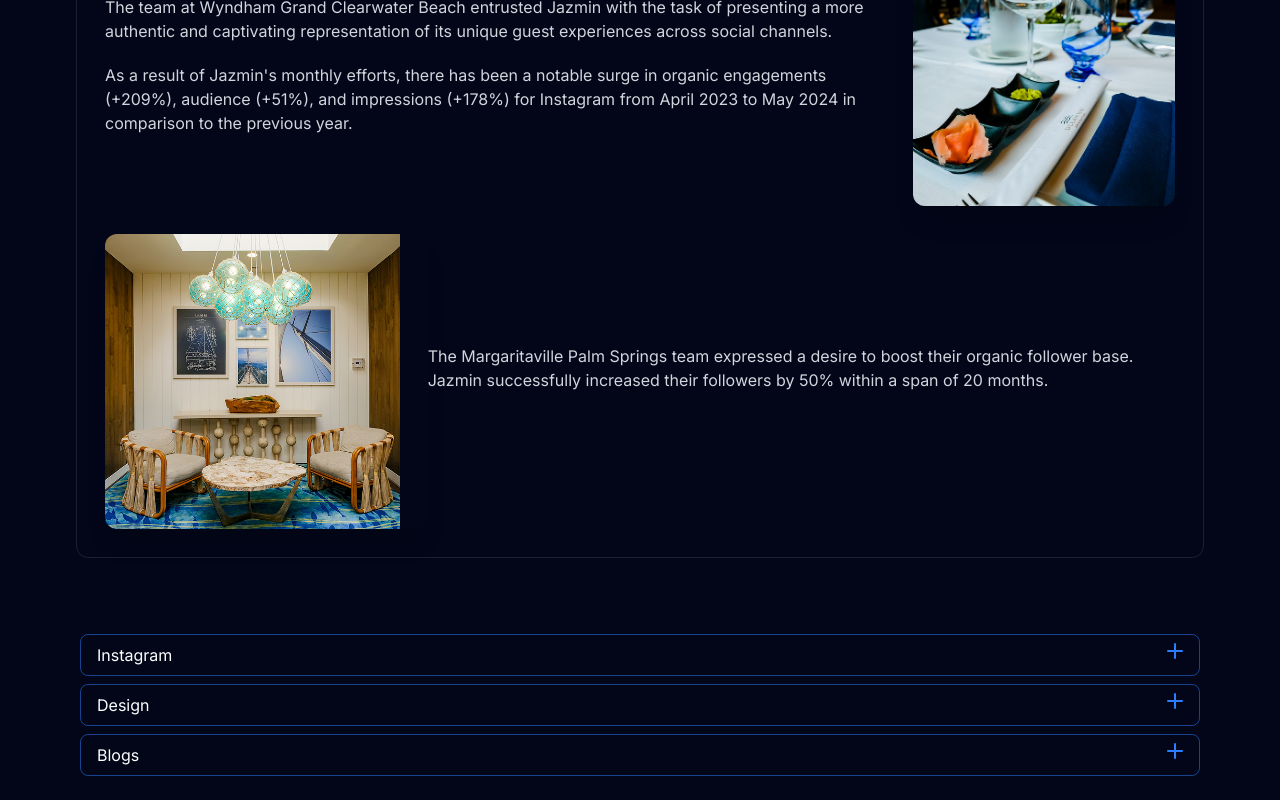
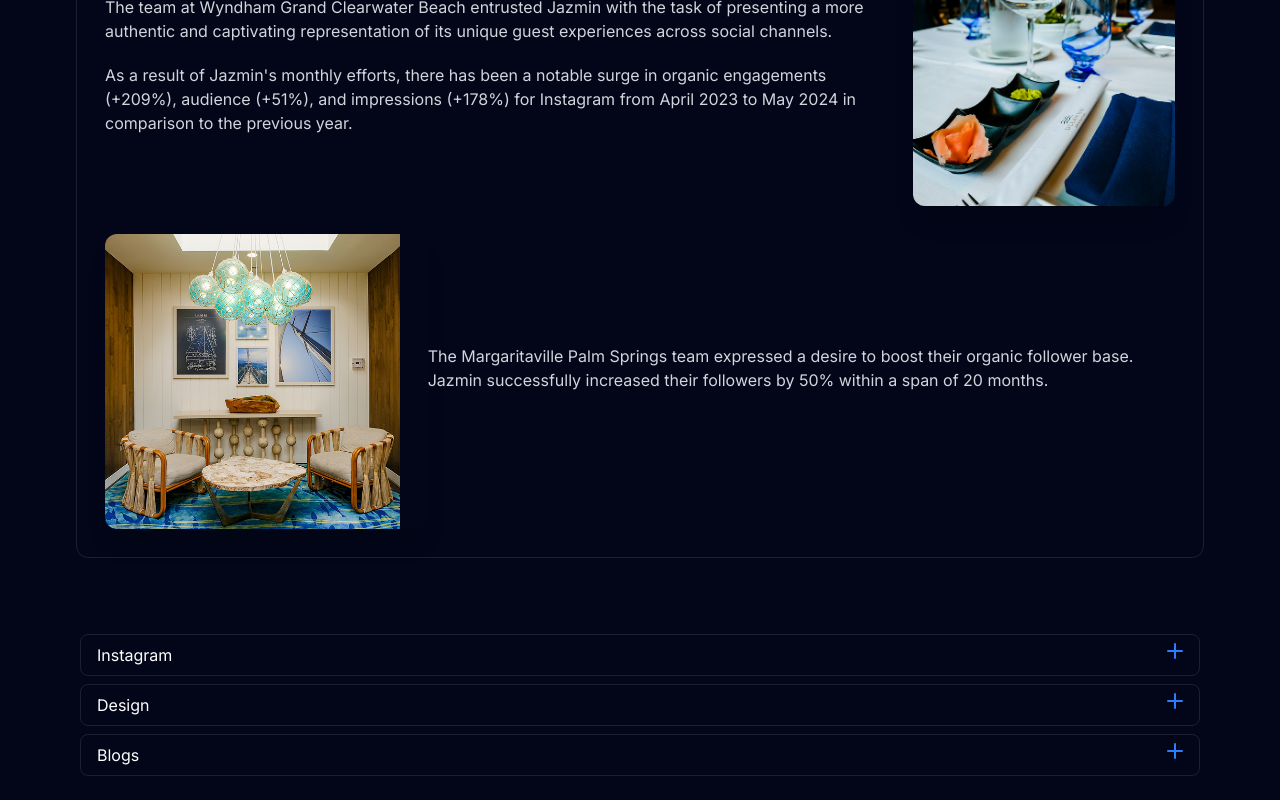
Before and after one commit to rubenaguilardev/sbrt, a React (Vite) app: page / in a window 1280 px wide. Shown: the part 2334-3134 px from the top of the page. Built offline with nearby package versions, Linux system fonts and the light colour scheme.

Commit message:
add instagram, design, blog sections

```diff
--- a/src/components/sections/Accordion.jsx
+++ b/src/components/sections/Accordion.jsx
@@ -8,7 +8,7 @@ const Accordion = ({id, label, instagram, design, blogs}) => {
    console.log(blogs)
 
     return (
-        <div key={id} className="py-2 border border-blue-500/50 mb-2 rounded-lg p-4 ">
+        <div key={id} className="py-2 border border-white/10 mb-2 rounded-lg p-4 ">
             <button onClick={() => setAccordionOpen(!accordionOpen)} className="flex justify-between w-full">
                 <span>{label}</span>
                 <svg
```
